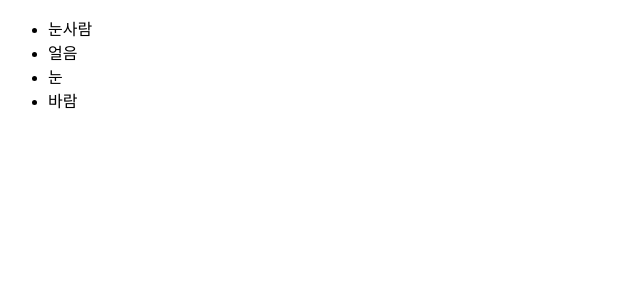
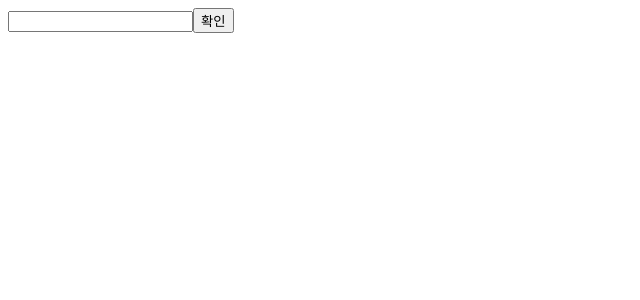
Before and after one commit to walden4u/react-study, a React (Create React App) app: page / in a window 1280 px wide. Shown: the top 300 px of the page, without its empty margins (0-640 px from the left). Built offline with nearby package versions, Linux system fonts and the light colour scheme.

Commit message:
5_Validation_final

```diff
--- /dev/null
+++ b/Component/5_Validation.js
@@ -0,0 +1,45 @@
+import React, { useState, useRef } from 'react';
+import './ValidationSample.css';
+
+const Validation = () => {
+  const [inputValue, setInputValue] = useState('');
+  const [clicked, setClicked] = useState(false);
+  const [validation, setValidation] = useState(false);
+  const inputRef = useRef();
+
+  const onChangeInput = (e) => {
+    setInputValue(e.target.value);
+  };
+
+  const onClickButton = () => {
+    if (inputValue === '0000') {
+      setValidation(true);
+      setClicked(true);
+    } else {
+      setValidation(false);
+      setClicked(true);
+    }
+    inputRef.current.focus();
+  };
+
+  const onKeyPressButton = (e) => {
+    if (e.key === 'Enter') {
+      onClickButton();
+    }
+  };
+
+  return (
+    <>
+      <input
+        onKeyPress={onKeyPressButton}
+        ref={inputRef}
+        className={clicked ? (validation ? 'success' : 'failure') : null}
+        onChange={onChangeInput}
+        value={inputValue}
+      ></input>
+      <button onClick={onClickButton}>확인</button>
+    </>
+  );
+};
+
+export default Validation;
--- a/Component/6_IterationSample.js
+++ b/Component/6_IterationSample.js
@@ -1,11 +1,13 @@
-import React from 'react';
+import React, { useState } from 'react';
 
 const IterationSample = () => {
-  const name = ['눈사람', '얼음', '눈', '바람'];
-  const nameList = name.map((v, i) => <li key={i}>{v}</li>);
+  // const name = ['눈사람', '얼음', '눈', '바람'];
+  // const nameList = name.map((v, i) => <li key={i}>{v}</li>);
 
   return (
     <>
+      <input></input>
+      <button>추가</button>
       <ul>{nameList}</ul>
     </>
   );
--- a/src/App.js
+++ b/src/App.js
@@ -1,5 +1,5 @@
 import './App.css';
-import ScrollBox from '../Component/6_IterationSample';
+import ScrollBox from '../Component/5_Validation';
 
 const App = () => {
   return (
```
